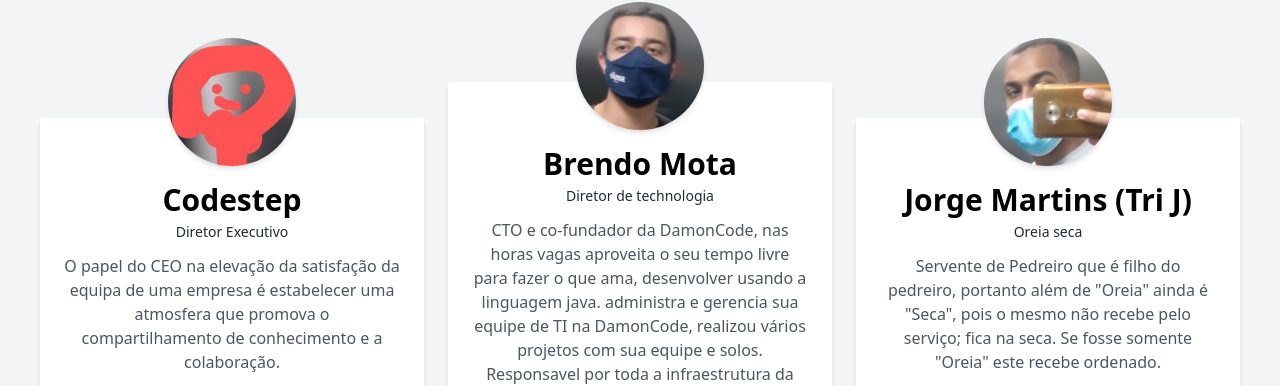
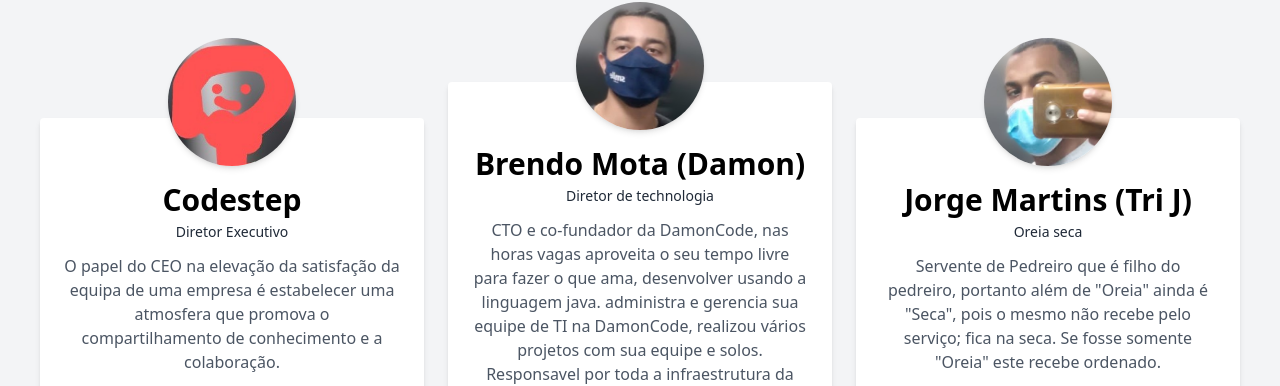
Before and after one commit to c0destep/damoncode, a website built with Parcel: page index.html in a window 1280 px wide. Shown: the part 2774-3160 px from the top of the page. Built offline with nearby package versions, Linux system fonts and the light colour scheme.

Commit message:
add name

```diff
--- a/index.html
+++ b/index.html
@@ -327,7 +327,7 @@
                             </div>
                             <div class="px-6 mt-16">
                                 <h1 class="font-bold text-3xl text-center mb-1 dark:text-gray-50">
-                                    Brendo Mota
+                                    Brendo Mota (Damon)
                                 </h1>
                                 <p class="text-gray-800 dark:text-gray-200 text-sm text-center">
                                     Diretor de technologia
```
